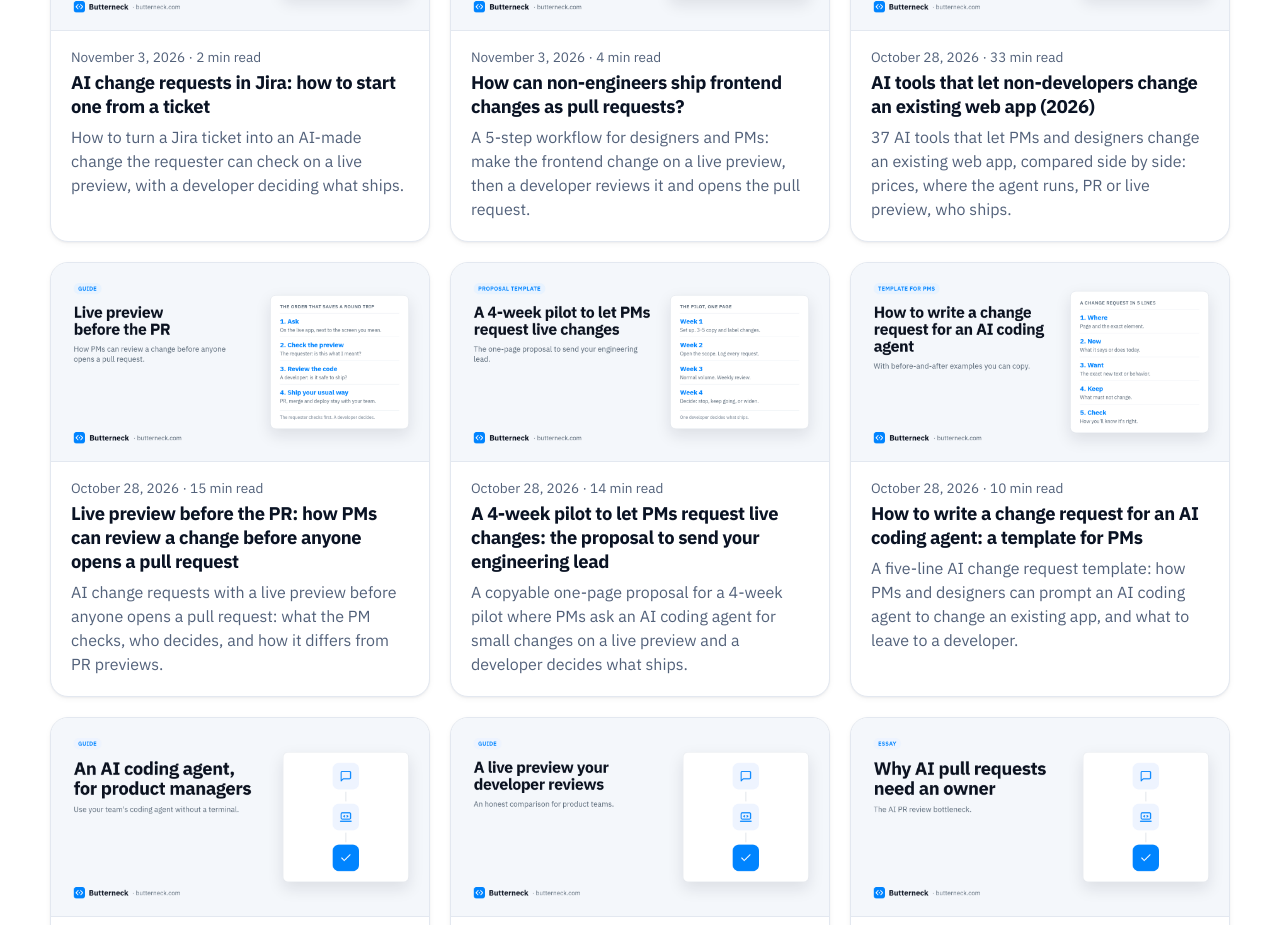
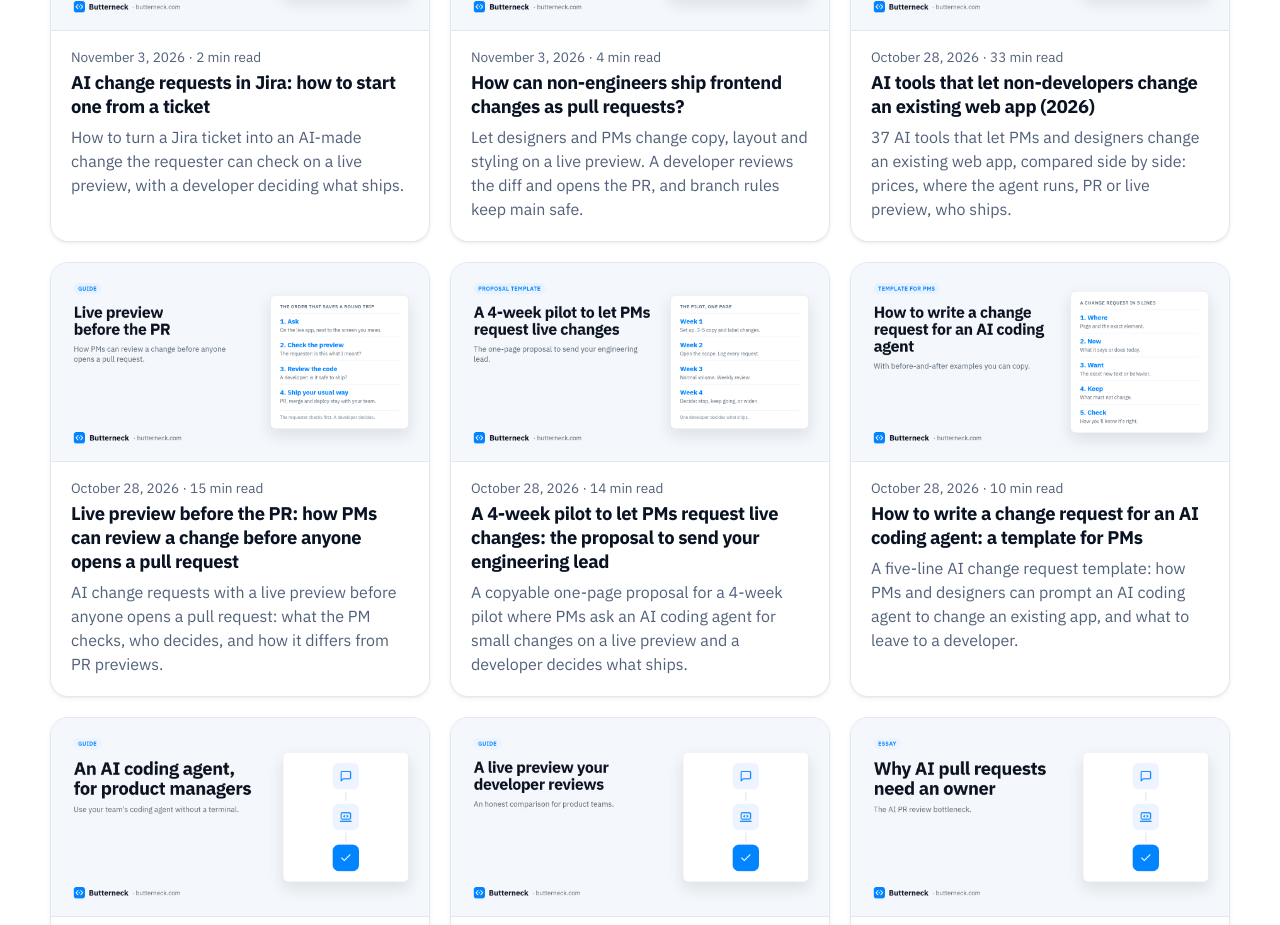
Before and after one commit to Lanatus-Systems/maintainer-pro-marketing, a Next.js app: page /blog in a window 1280 px wide. Shown: the part 1520-2445 px from the top of the page. Built offline with nearby package versions, Linux system fonts and the light colour scheme; no server answers.

Commit message:
K-208: new meta description for how-non-engineers
Set description to the scope-and-safety wording from Research run 223.

```diff
--- a/src/content/posts/how-non-engineers-can-ship-frontend-changes-as-pull-requests.ts
+++ b/src/content/posts/how-non-engineers-can-ship-frontend-changes-as-pull-requests.ts
@@ -3,7 +3,7 @@ import type { BlogPost } from "@/content/blog";
 export const post: BlogPost = {
   slug: "how-non-engineers-can-ship-frontend-changes-as-pull-requests",
   title: "How can non-engineers ship frontend changes as pull requests?",
-  description: "A 5-step workflow for designers and PMs: make the frontend change on a live preview, then a developer reviews it and opens the pull request.",
+  description: "Let designers and PMs change copy, layout and styling on a live preview. A developer reviews the diff and opens the PR, and branch rules keep main safe.",
   date: "2026-11-03",
   updated: "2026-11-16",
   author: "The Butterneck team",
```
